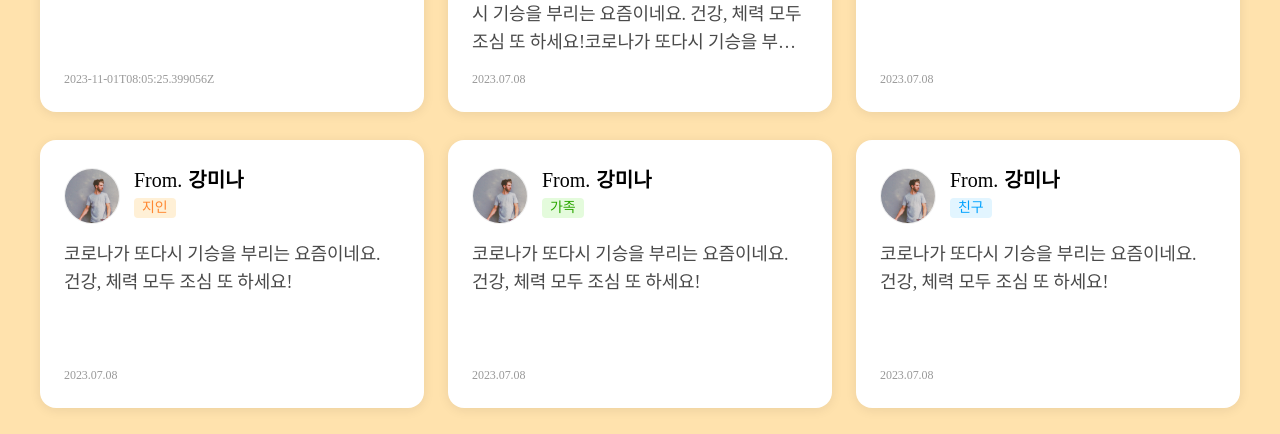
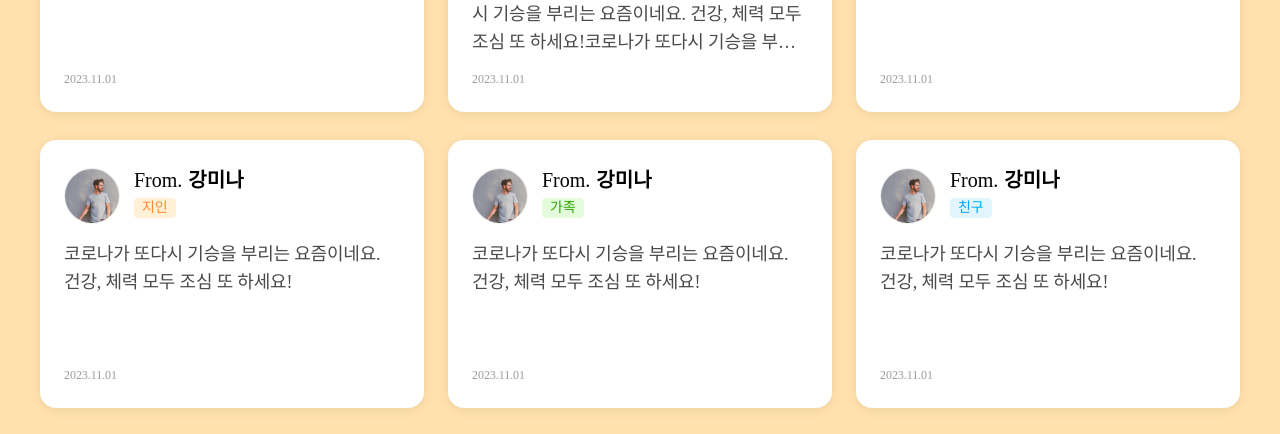
Before and after one commit to minjeong9919/RollingPaper, a React (Create React App) app: page /rolling in a window 1280 px wide. Shown: the part 323-757 px from the top of the page. Built offline with nearby package versions, Linux system fonts and the light colour scheme; a web font is replaced by a local one.

Commit message:
refactor: 날짜 문자열 parse해서 출력

```diff
--- a/src/components/rollingPage/RollingCard.jsx
+++ b/src/components/rollingPage/RollingCard.jsx
@@ -13,6 +13,13 @@ function RollingCard({
   onClick,
   $isEditMode,
 }) {
+  const year = createdAt.substring(0, 4);
+  const month = createdAt.substring(5, 7);
+  const day = createdAt.substring(8, 10);
+  // const hour = createdAt.substring(11, 13);
+  // const minute = createdAt.substring(14, 16);
+  const date = `${year}.${month}.${day}`;
+
   return (
     <ContainerDiv onClick={() => onClick()}>
       <SenderFrameDiv>
@@ -32,7 +39,7 @@ function RollingCard({
       </SenderFrameDiv>
       <ContentDiv>
         <p>{content}</p>
-        <p className="date">{createdAt}</p>
+        <p className="date">{date}</p>
       </ContentDiv>
     </ContainerDiv>
   );
@@ -106,7 +113,7 @@ const SenderInfoDiv = styled.div`
     line-height: 24px;
 
     @media (max-width: 768px) {
-      font-size: 18px;
+      font-size: 3vw;
     }
   }
 
@@ -153,6 +160,7 @@ const ContentDiv = styled.div`
 
     @media (max-width: 768px) {
       height: 80px;
+      -webkit-line-clamp: 3;
     }
     @media (max-width: 360px) {
       height: 56px;
--- a/src/constants/CardLists.js
+++ b/src/constants/CardLists.js
@@ -25,14 +25,14 @@ const cardList = [
       '코로나가 또다시 기승을 부리는 요즘이네요. 건강, 체력 모두 조심 또 하세요!'.repeat(
         3,
       ),
-    createdAt: '2023.07.08',
+    createdAt: '2023-11-01T08:05:25.399056Z',
   },
   {
     id: 2,
     recipientId: 2,
     sender: '강미나',
     relationship: '친구',
-    createdAt: '2023.07.08',
+    createdAt: '2023-11-01T08:05:25.399056Z',
     profileImageURL: profileImage,
     content:
       '코로나가 또다시 기승을 부리는 요즘이네요. 건강, 체력 모두 조심 또 하세요!',
@@ -42,7 +42,7 @@ const cardList = [
     recipientId: 2,
     sender: '강미나',
     relationship: '지인',
-    createdAt: '2023.07.08',
+    createdAt: '2023-11-01T08:05:25.399056Z',
     profileImageURL: profileImage,
     content:
       '코로나가 또다시 기승을 부리는 요즘이네요. 건강, 체력 모두 조심 또 하세요!',
@@ -52,7 +52,7 @@ const cardList = [
     recipientId: 2,
     sender: '강미나',
     relationship: '가족',
-    createdAt: '2023.07.08',
+    createdAt: '2023-11-01T08:05:25.399056Z',
     profileImageURL: profileImage,
     content:
       '코로나가 또다시 기승을 부리는 요즘이네요. 건강, 체력 모두 조심 또 하세요!',
@@ -62,7 +62,7 @@ const cardList = [
     recipientId: 2,
     sender: '강미나',
     relationship: '친구',
-    createdAt: '2023.07.08',
+    createdAt: '2023-11-01T08:05:25.399056Z',
     profileImageURL: profileImage,
     content:
       '코로나가 또다시 기승을 부리는 요즘이네요. 건강, 체력 모두 조심 또 하세요!',
```
